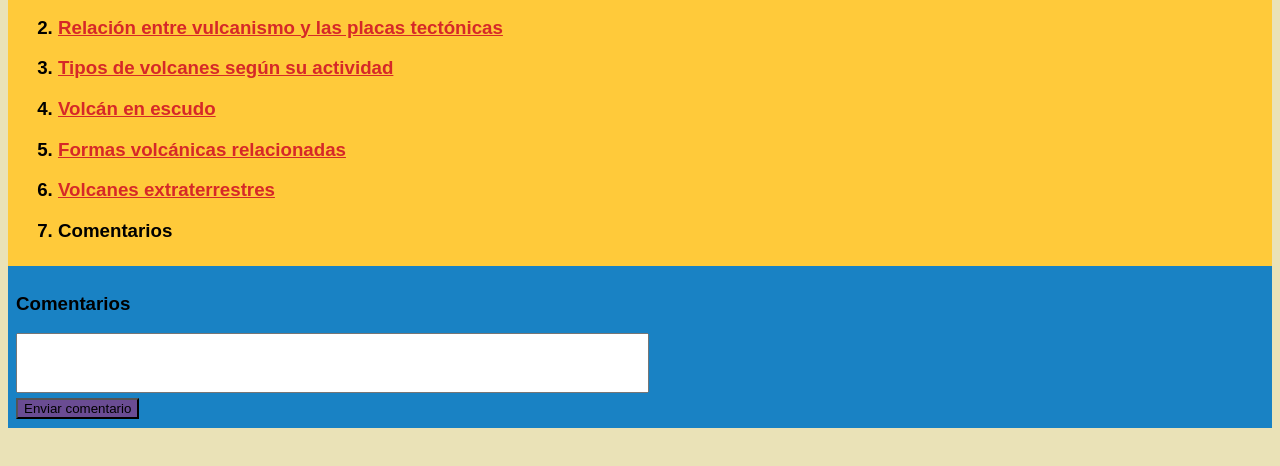
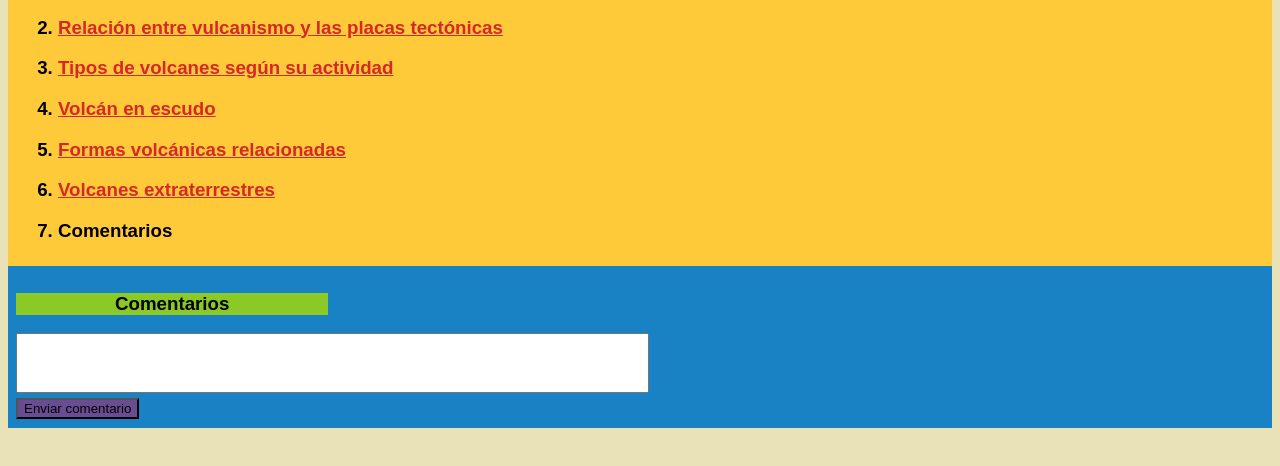
Before and after one commit to Antonio-Marin/DSI-Practicas-MarinMartinez-Antonio, a plain HTML site: page Práctica3/7Comments.html in a window 1280 px wide. Shown: the part 240-706 px from the top of the page. Drawn offline with Linux system fonts and the light colour scheme.

Commit message:
Adición linea meta

```diff
--- a/Práctica3/7Comments.html
+++ b/Práctica3/7Comments.html
@@ -8,6 +8,7 @@
         <h1>
             <a href="index.html">VolcAprende</a>
             <link rel="stylesheet" type="text/css" href="css.css">
+            <meta name="viewport" content="with=device-width, initial-scale=1.0"/>
         </h1>
     </head>
     <body>
@@ -25,7 +26,7 @@
         </header>
         <section class="comment">
             <form action="post">
-            <h3>Comentarios</h3>
+            <h3 class="textcomment">Comentarios</h3>
             <input type="text" class  = "texto">
             <input type="reset" value="Enviar comentario" class="boton">
             </form>
```
Also changed, not shown: Práctica3/2Relacion.html (+3 -1 lines), Práctica3/3Tipos.html (+1 -0 lines), Práctica3/5Formas.html (+1 -0 lines), Práctica3/6VolcExt.html (+1 -0 lines).
